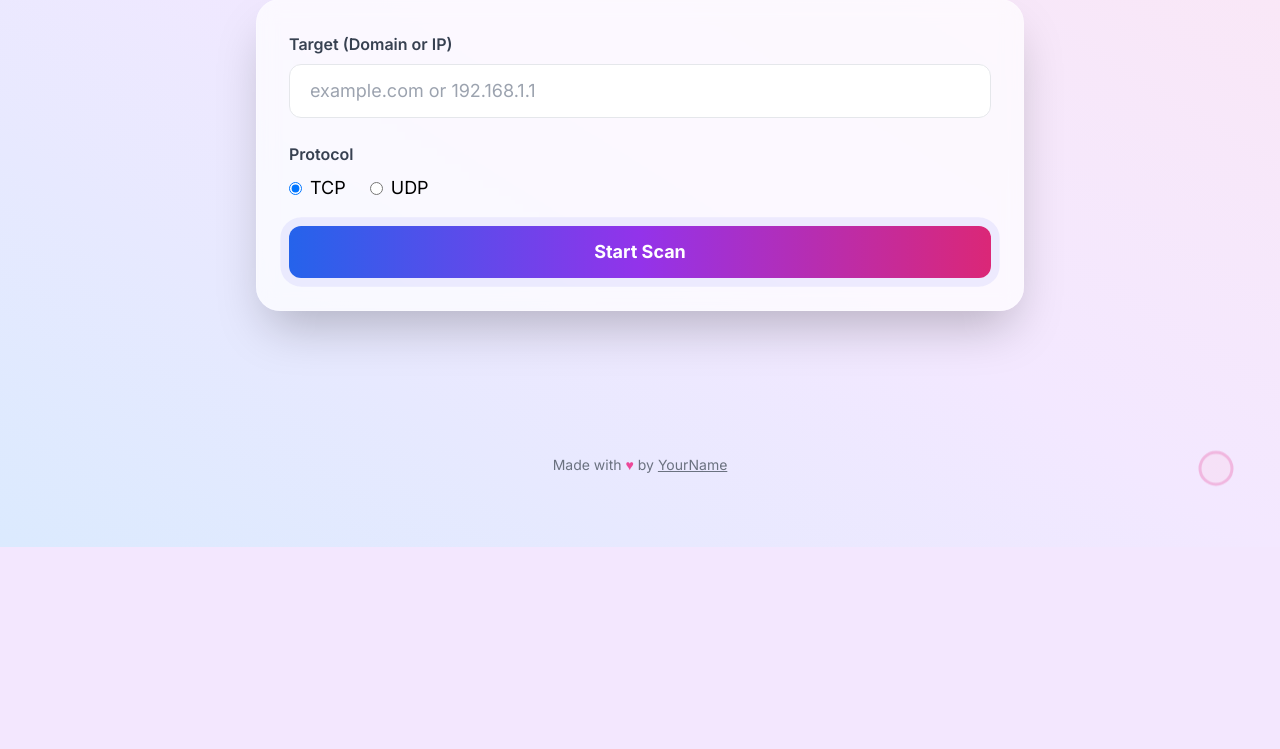
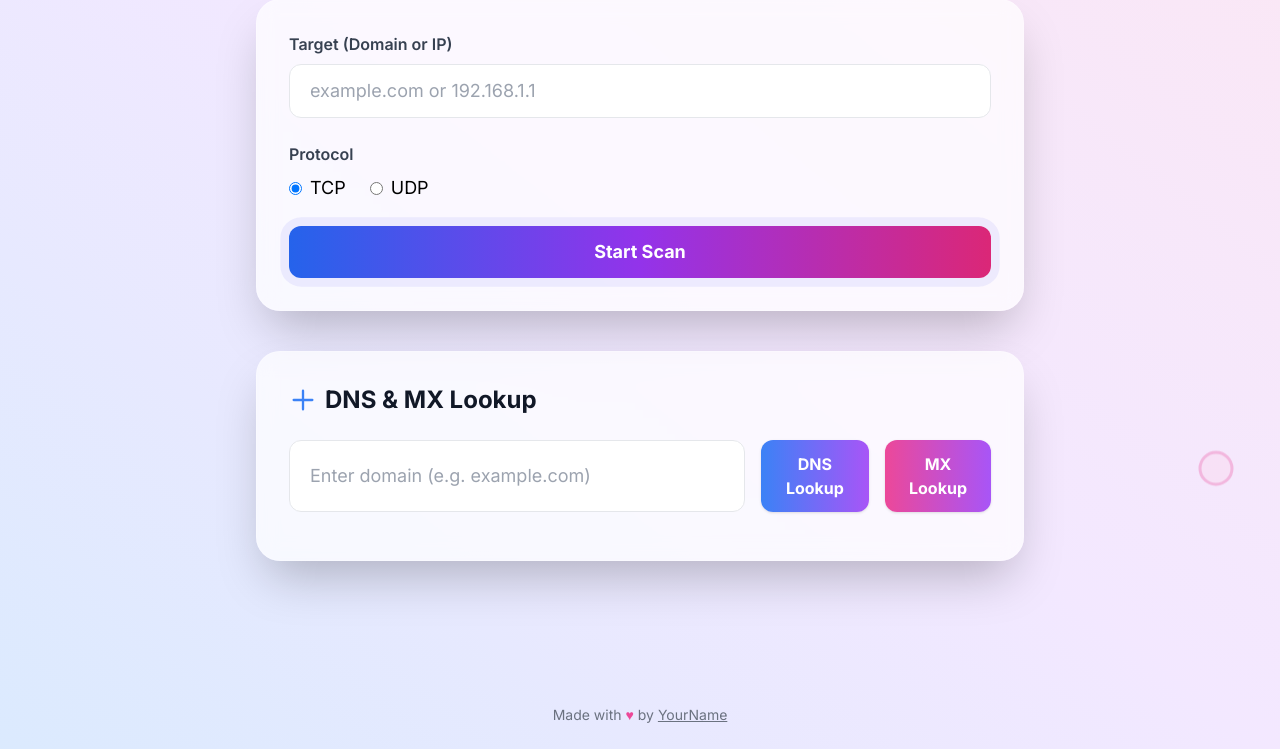
Before and after one commit to sourabhdey21/onlinecheck, a Flask app: page / in a window 1280 px wide. Shown: the part 253-1002 px from the top of the page. Before the commit the page ends 800 px from the top, so only its background shows below. Run offline with Flask 3, Linux system fonts and the light colour scheme; some libraries are stand-ins or nearby versions.

Commit message:
add  mxlookup and dnslookup features

```diff
--- a/app.py
+++ b/app.py
@@ -3,6 +3,7 @@ import socket
 import threading
 from concurrent.futures import ThreadPoolExecutor
 import time
+import dns.resolver
 
 app = Flask(__name__)
 
@@ -73,5 +74,31 @@ def scan():
         'results': results
     })
 
+@app.route('/dns-lookup', methods=['POST'])
+def dns_lookup():
+    data = request.get_json()
+    domain = data.get('domain')
+    if not domain:
+        return jsonify({'error': 'Domain is required'}), 400
+    try:
+        answers = dns.resolver.resolve(domain, 'A')
+        records = [r.to_text() for r in answers]
+        return jsonify({'domain': domain, 'records': records})
+    except Exception as e:
+        return jsonify({'error': str(e)}), 400
+
+@app.route('/mx-lookup', methods=['POST'])
+def mx_lookup():
+    data = request.get_json()
+    domain = data.get('domain')
+    if not domain:
+        return jsonify({'error': 'Domain is required'}), 400
+    try:
+        answers = dns.resolver.resolve(domain, 'MX')
+        records = [r.to_text() for r in answers]
+        return jsonify({'domain': domain, 'records': records})
+    except Exception as e:
+        return jsonify({'error': str(e)}), 400
+
 if __name__ == '__main__':
     app.run(debug=True)
--- a/requirements.txt
+++ b/requirements.txt
@@ -1,3 +1,4 @@
 Flask==3.0.2
 python-dotenv==1.0.1
 requests==2.31.0
+dnspython==2.4.2
--- a/templates/index.html
+++ b/templates/index.html
@@ -136,6 +136,21 @@
                 </div>
             </div>
 
+            <!-- DNS & MX Lookup Section -->
+            <div class="glass p-8 mb-10 shadow-2xl">
+                <h2 class="text-2xl font-bold text-gray-900 mb-6 flex items-center gap-2">
+                    <svg class="inline h-7 w-7 text-blue-500" fill="none" stroke="currentColor" stroke-width="2" viewBox="0 0 24 24"><path stroke-linecap="round" stroke-linejoin="round" d="M12 4v16m8-8H4"/></svg>
+                    DNS & MX Lookup
+                </h2>
+                <div class="flex flex-col md:flex-row gap-4 mb-4">
+                    <input type="text" id="dnsDomain" class="w-full px-5 py-3 border border-gray-200 rounded-xl focus:ring-2 focus:ring-blue-400 focus:border-blue-400 text-lg transition" placeholder="Enter domain (e.g. example.com)">
+                    <button onclick="dnsLookup()" class="bg-gradient-to-r from-blue-500 to-purple-500 text-white px-6 py-3 rounded-xl font-bold shadow hover:scale-105 transition-all">DNS Lookup</button>
+                    <button onclick="mxLookup()" class="bg-gradient-to-r from-pink-500 to-purple-500 text-white px-6 py-3 rounded-xl font-bold shadow hover:scale-105 transition-all">MX Lookup</button>
+                </div>
+                <div id="dnsResults" class="space-y-2"></div>
+                <div id="mxResults" class="space-y-2"></div>
+            </div>
+
             <div id="results" class="hidden fade-in">
                 <div class="glass p-8 shadow-2xl">
                     <h2 class="text-3xl font-bold text-gray-900 mb-6">Scan Results</h2>
@@ -244,6 +259,47 @@
                 spinner.classList.add('hidden');
             }
         }
+
+        async function dnsLookup() {
+            const domain = document.getElementById('dnsDomain').value;
+            const dnsResults = document.getElementById('dnsResults');
+            dnsResults.innerHTML = '<span class="text-blue-500">Looking up DNS records...</span>';
+            try {
+                const response = await fetch('/dns-lookup', {
+                    method: 'POST',
+                    headers: { 'Content-Type': 'application/json' },
+                    body: JSON.stringify({ domain })
+                });
+                const data = await response.json();
+                if (response.ok) {
+                    dnsResults.innerHTML = `<div class='fade-in'><span class='font-semibold'>A Records for ${data.domain}:</span><ul class='list-disc ml-6 mt-1'>${data.records.map(r => `<li>${r}</li>`).join('')}</ul></div>`;
+                } else {
+                    dnsResults.innerHTML = `<span class='text-red-500'>${data.error}</span>`;
+                }
+            } catch (e) {
+                dnsResults.innerHTML = '<span class="text-red-500">Error during lookup.</span>';
+            }
+        }
+        async function mxLookup() {
+            const domain = document.getElementById('dnsDomain').value;
+            const mxResults = document.getElementById('mxResults');
+            mxResults.innerHTML = '<span class="text-pink-500">Looking up MX records...</span>';
+            try {
+                const response = await fetch('/mx-lookup', {
+                    method: 'POST',
+                    headers: { 'Content-Type': 'application/json' },
+                    body: JSON.stringify({ domain })
+                });
+                const data = await response.json();
+                if (response.ok) {
+                    mxResults.innerHTML = `<div class='fade-in'><span class='font-semibold'>MX Records for ${data.domain}:</span><ul class='list-disc ml-6 mt-1'>${data.records.map(r => `<li>${r}</li>`).join('')}</ul></div>`;
+                } else {
+                    mxResults.innerHTML = `<span class='text-red-500'>${data.error}</span>`;
+                }
+            } catch (e) {
+                mxResults.innerHTML = '<span class="text-red-500">Error during lookup.</span>';
+            }
+        }
     </script>
 </body>
 </html>
```
